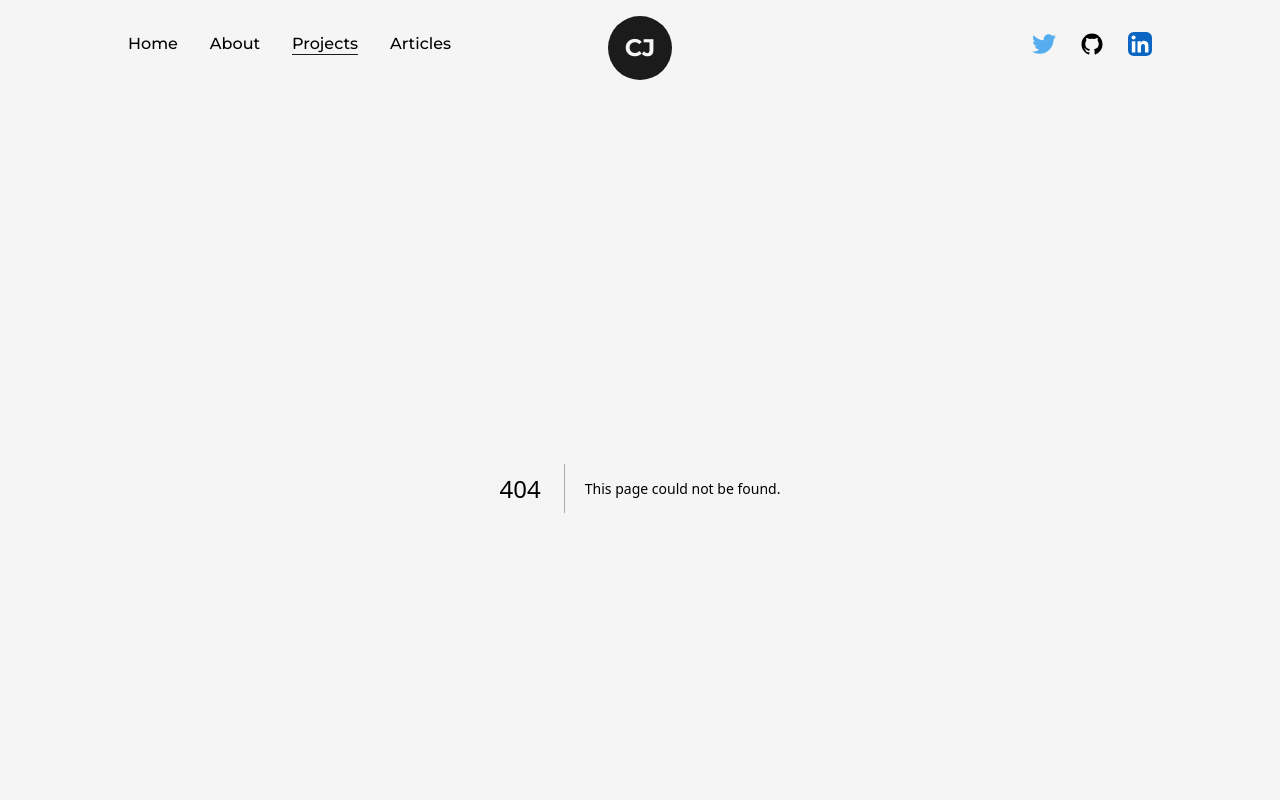
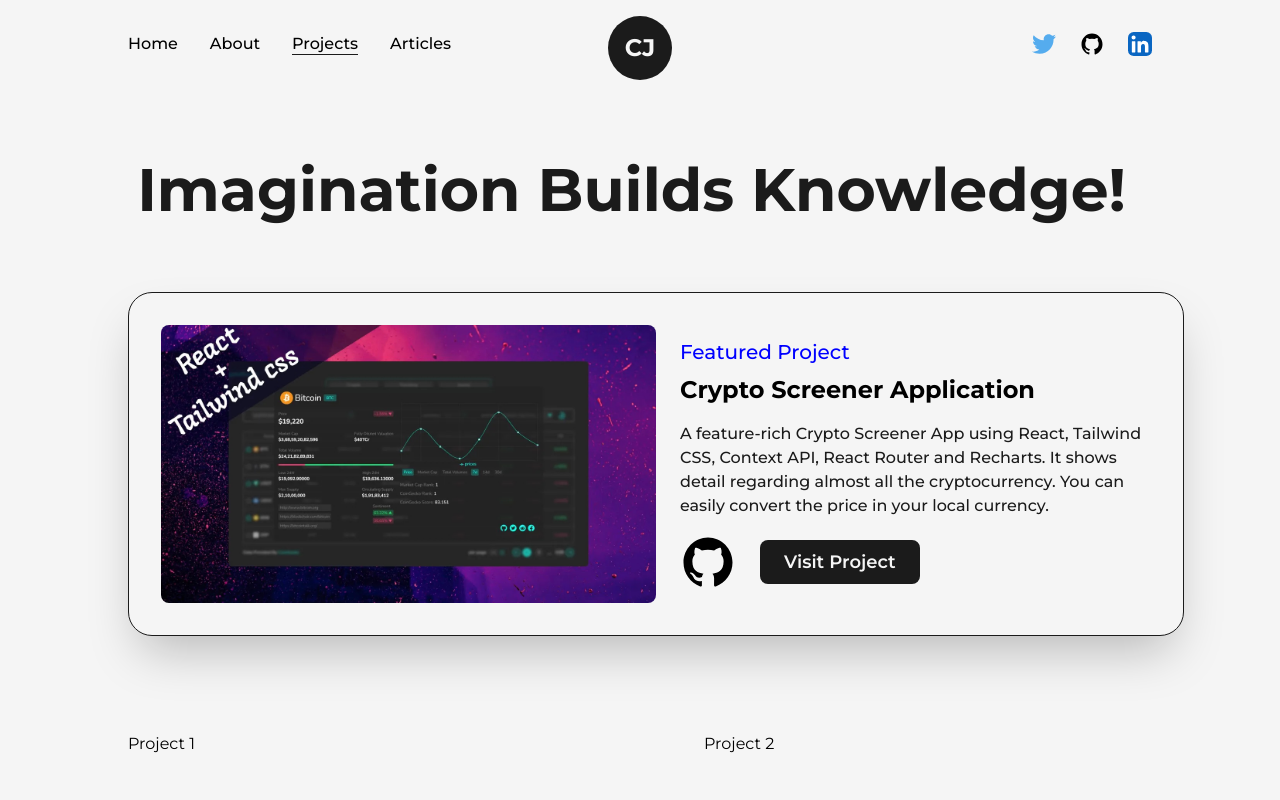
Before and after one commit to SupaMega24/nextjs-portfolio, a Next.js app in the folder code/: page /projects in a window 1280 px wide. Before the commit this address had no page. Shown: the top 800 px of the page. Built offline with nearby package versions, Linux system fonts and the light colour scheme.

Commit message:
Create FeaturedProject component

```diff
--- /dev/null
+++ b/code/src/pages/projects.js
@@ -0,0 +1,92 @@
+import React from 'react'
+import Head from 'next/head'
+import Layout from '@/components/Layout'
+import AnimatedText from '@/components/AnimatedText'
+import Link from 'next/link'
+import Image from 'next/image'
+import { GithubIcon } from '@/components/Icons'
+import project1 from "../../public/images/projects/crypto-screener-cover-image.jpg";
+
+
+const FeaturedProject = ({ type, title, summary, img, link, github }) => {
+    return (
+        <article className='w-full flex items-center justify-between
+            rounded-3xl border border-solid border-dark bg-light
+            shadow-2xl p-8'
+        >
+
+            <Link href={link} target="_blank" className='w-1/2 cursor-pointer
+                overflow-hidden rounded-lg'
+            >
+                <Image src={img} alt={title} className='w-full h-auto' />
+            </Link>
+
+            <div className='w-1/2 flex flex-col items-start justify-between pl-6'>
+                <span className='text-blue font-medium text-xl '>
+                    {type}
+                </span>
+                <Link href={link} target="_blank" className='hover:underline underline-offset-2'>
+                    <h2 className='my-2 w-full text-left text-2xl font-bold'>
+                        {title}
+                    </h2>
+                </Link>
+                <p className='my-2 font-medium text-dark'>{summary}</p>
+                <div className='mt-2 flex items-center'>
+                    <Link href={github} target="_blank" className='w-14'> <GithubIcon /> </Link>
+                    <Link href={link} target="_blank" className='ml-6 rounded-lg bg-dark text-light
+                        p-2 px-6 text-lg font-semibold'
+                    >
+                        Visit Project
+                    </Link>
+                </div>
+            </div>
+
+        </article>
+    )
+}
+
+const projects = () => {
+    return (
+        <>
+
+            <Head>
+                <title>CharlieJ | Projects Page</title>
+                <meta name="description" content="any description" />
+            </Head>
+            <main className='w-full mb-16 flex flex-col items-center justify-center'>
+                <Layout className='pt-16'>
+                    <AnimatedText text="Imagination Builds Knowledge!" className='!text-6xl mb-16' />
+
+                    <div className='grid grid-cols-12 gap-24'>
+                        <div className='col-span-12'>
+                            <FeaturedProject
+
+
+                                title="Crypto Screener Application"
+                                img={project1}
+                                summary="A feature-rich Crypto Screener App using React, Tailwind CSS, Context API, React Router and Recharts.
+It shows detail regarding almost all the cryptocurrency. You can easily convert the price in your
+local currency."
+                                link="/"
+                                github="/"
+                                type="Featured Project"
+                            />
+                        </div>
+
+                        <div className='col-span-6'>
+                            Project 1
+                        </div>
+
+                        <div className='col-span-6'>
+                            Project 2
+                        </div>
+                    </div>
+
+                </Layout>
+            </main>
+
+        </>
+    )
+}
+
+export default projects
```
